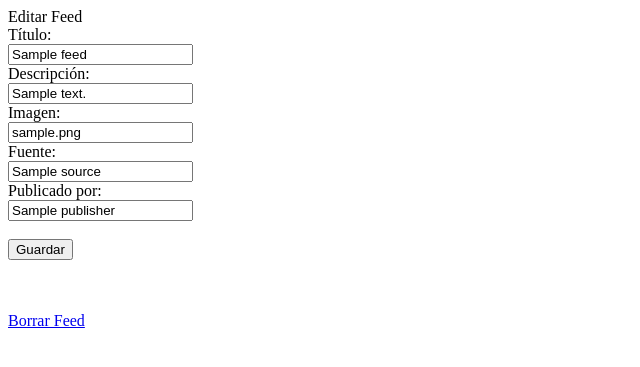
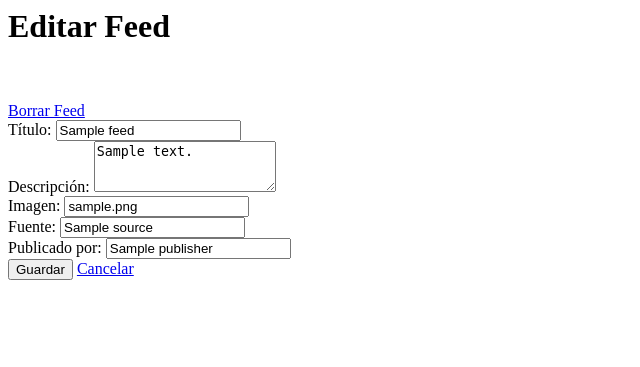
Before and after one commit to dveravillena/feed-noticias, a PHP site: template application/views/feed/viewfeed.php in a window 1280 px wide. Shown: the top 367 px of the page, without its empty margins (0-640 px from the left). Run offline with PHP 8.4, Linux system fonts and the light colour scheme; the template is opened without the code that fills it: most values are stand-ins (such as "Sample title", 1, 10 or a date in 2020).

Commit message:
Modificaciones: -Creada la vista detalle de feed

```diff
--- a/application/views/feed/viewfeed.php
+++ b/application/views/feed/viewfeed.php
@@ -1,12 +1,40 @@
-Editar Feed
-<form action='save' method='post'>
-	<input type='hidden' name='id' value="<?php echo $feed->id; ?>">
-  <label>Título:</label><br><input type='text' name='title' value='<?php echo $feed->title; ?>'><br>
-  <label>Descripción:</label><br><input type='text' name='description' value='<?php echo $feed->body; ?>'><br>
-  <label>Imagen:</label><br><input type='text' name='image' value='<?php echo $feed->image; ?>'><br>
-  <label>Fuente:</label><br><input type='text' name='source' value='<?php echo $feed->source; ?>'><br>
-  <label>Publicado por:</label><br><input type='text' name='publisher' value='<?php echo $feed->publisher; ?>'><br>
-	<br><input type='submit' value='Guardar'>
-</form>
-<br><br>
-<a href="delete/<?php echo $feed->id; ?>">Borrar Feed</a>
+<div class="container-fluid">
+  <div class="row">
+    <div class="col-md-12">
+      <h1 class="text-center">Editar Feed</h1>
+      <br><br>
+    </div>
+  </div>
+	<div class="row">
+		<div class="col-md-8 col-md-offset-2">
+      <a class="btn btn-danger pull-right" href="delete/<?php echo $feed->id; ?>" role="button">Borrar Feed</a><br>
+			<form action='save' method='post'>
+          <input type="hidden" name="id" value="<?php echo $feed->id; ?>">
+					<div class="form-group">
+						<label>Título:</label>
+						<input type="text" class="form-control" name='title' placeholder="Título" maxlength="300" value='<?php echo str_replace("'","\"",$feed->title); ?>'>
+					</div>
+					<div class="form-group">
+				    <label>Descripción:</label>
+				    <textarea class="form-control" name='description' rows="3"><?php echo $feed->body; ?></textarea>
+				  </div>
+					<div class="form-group">
+						<label>Imagen:</label>
+						<input type="text" class="form-control" name='image' placeholder="Imagen" maxlength="300" value='<?php echo $feed->image; ?>'>
+					</div>
+					<div class="form-group">
+						<label>Fuente:</label>
+						<input type="text" class="form-control" name='source' placeholder="Fuente" maxlength="200" value='<?php echo $feed->source; ?>'>
+					</div>
+					<div class="form-group">
+						<label>Publicado por:</label>
+						<input type="text" class="form-control" name='publisher' placeholder="Publisher" maxlength="100" value='<?php echo $feed->publisher; ?>'>
+					</div>
+					<div class="text-center">
+						<button type="submit" class="btn btn-primary">Guardar</button>
+						<a class="btn btn-danger" href="../" role="button">Cancelar</a>
+					</div>
+			</form>
+		</div>
+	</div>
+</div>
```
